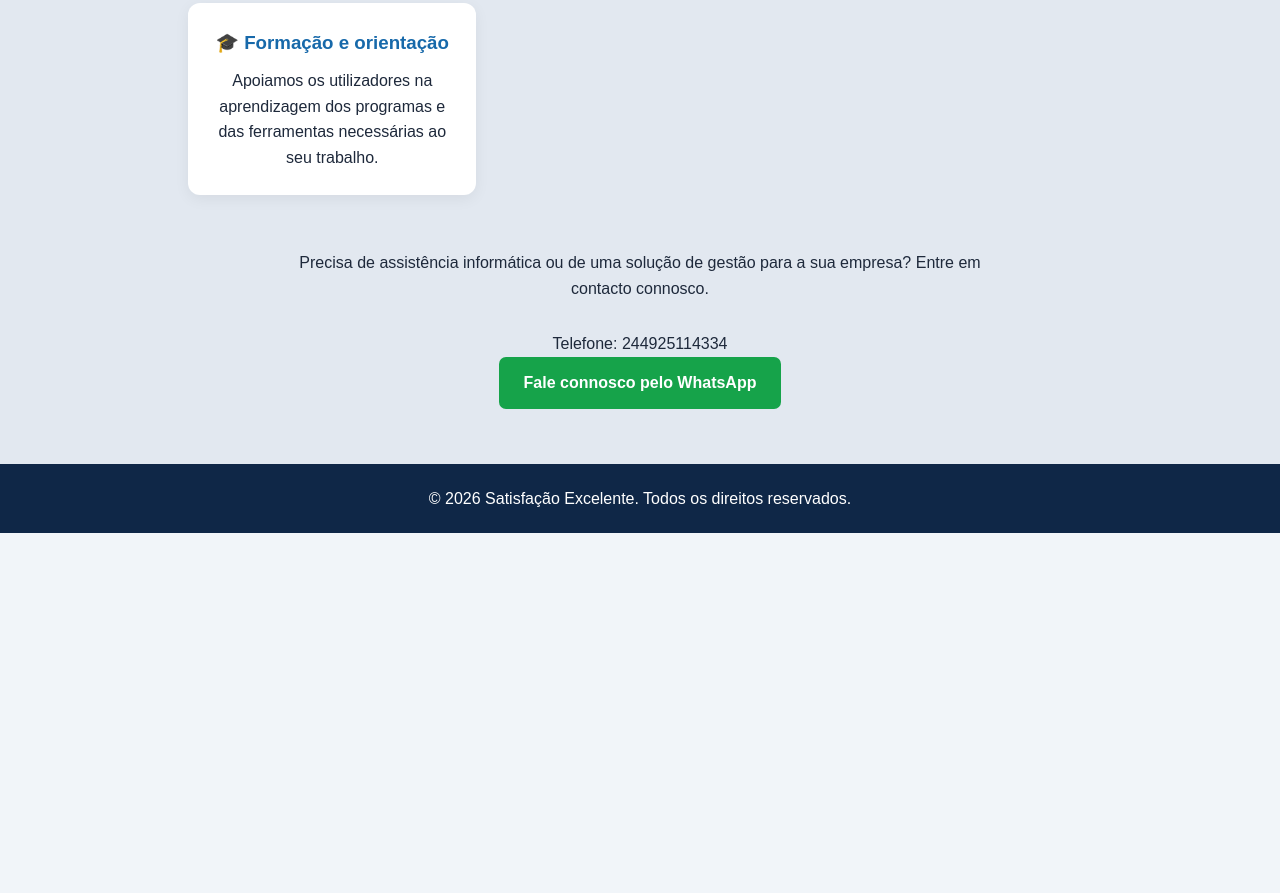
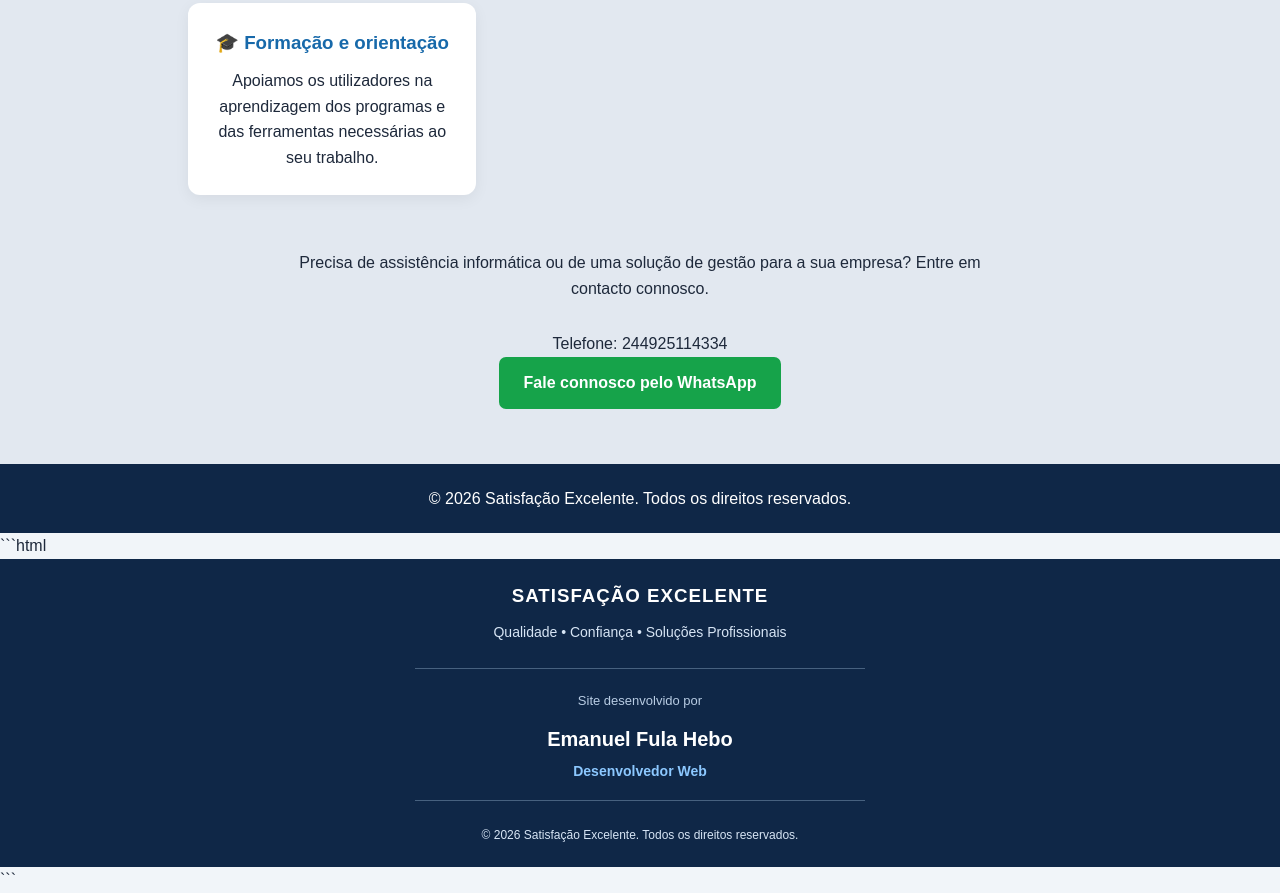
Before and after one commit to bernardomiguelkimone-design/satisfa-o-excelente, a plain HTML site: page index.html in a window 1280 px wide. Shown: the part 4800-5693 px from the top of the page. Before the commit the page ends 5333 px from the top, so only its background shows below. Drawn offline with Linux system fonts and the light colour scheme.

Commit message:
Update index.html

````diff
--- a/index.html
+++ b/index.html
@@ -361,7 +361,55 @@
         padding: 12px;
     }
 }
+```css
+.rodape {
+    background: #0f2747;
+    color: #ffffff;
+    text-align: center;
+    padding: 35px 20px;
+    margin-top: 40px;
+}
 
+.rodape h3 {
+    margin-bottom: 10px;
+    letter-spacing: 1px;
+}
+
+.rodape p {
+    color: #d7e5f5;
+    font-size: 14px;
+}
+
+.assinatura-criador {
+    margin: 25px auto;
+    padding: 18px;
+    border-top: 1px solid #47617f;
+    border-bottom: 1px solid #47617f;
+    max-width: 450px;
+}
+
+.assinatura-criador span {
+    font-size: 13px;
+    color: #b8cce3;
+}
+
+.assinatura-criador h4 {
+    margin: 10px 0 5px;
+    font-size: 20px;
+    color: #ffffff;
+}
+
+.assinatura-criador p {
+    margin: 0;
+    color: #8cc8ff;
+    font-weight: bold;
+}
+
+.rodape .direitos {
+    margin-top: 20px;
+    font-size: 12px;
+}
+```
 
     </style>
 </head>
@@ -887,6 +935,21 @@
     });
 });
 </script>
+```html
+<footer class="rodape">
+    <h3>SATISFAÇÃO EXCELENTE</h3>
+    <p>Qualidade • Confiança • Soluções Profissionais</p>
 
+    <div class="assinatura-criador">
+        <span>Site desenvolvido por</span>
+        <h4>Emanuel Fula Hebo</h4>
+        <p>Desenvolvedor Web</p>
+    </div>
+
+    <p class="direitos">
+        © 2026 Satisfação Excelente. Todos os direitos reservados.
+    </p>
+</footer>
+```
 </body>
 </html>
````
